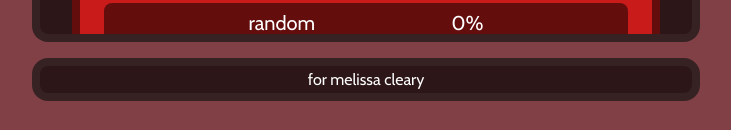
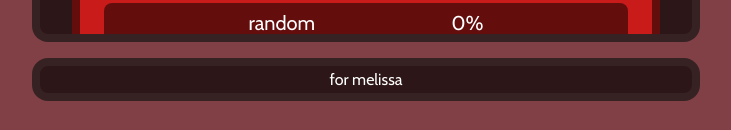
Before and after one commit to thomas-cleary/floss-finder, a React (Create React App) app: page / in a window 1280 px wide. Shown: the part 667-797 px from the top of the page, without its empty margins (274-1005 px from the left). Built offline with nearby package versions, Linux system fonts and the light colour scheme.

Commit message:
Update footer

```diff
--- a/src/components/AppFooter/index.js
+++ b/src/components/AppFooter/index.js
@@ -3,7 +3,7 @@ import "./index.css";
 const AppFooter = (props) => {
   return (
     <div className="footer dark-bg">
-      <p>for melissa cleary</p>
+      <p>for melissa</p>
     </div>
   );
 };
```
